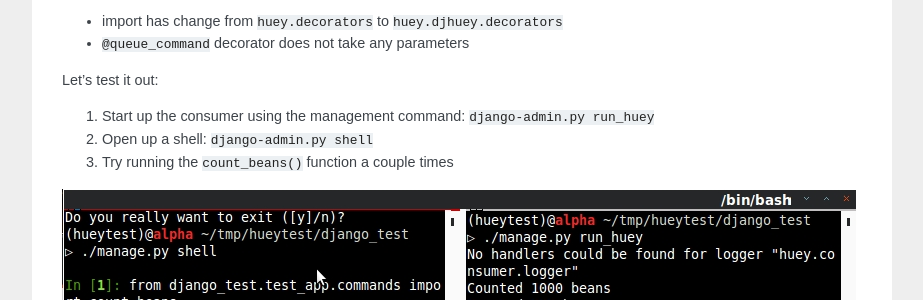
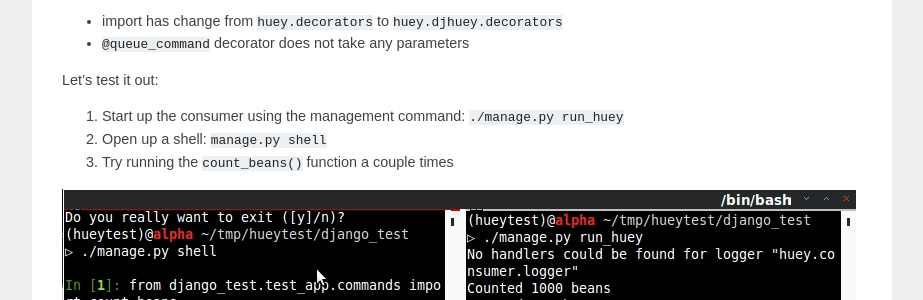
Before and after one commit to coleifer/huey, a Sphinx documentation site: the page built from docs/getting-started.rst, in a window 1280 px wide and 900 px high, scrolled down 9250 px. Shown: the part 150-450 px from the top of the window, without its empty margins (198-1121 px from the left). Built offline with Sphinx 7.4.7, drawn with Linux system fonts in a browser that asks for light colours.

Commit message:
Changed django-admin.py to manage.py, which uses your local settings.py file

```diff
--- a/docs/getting-started.rst
+++ b/docs/getting-started.rst
@@ -388,8 +388,8 @@
 
 Let's test it out:
 
-1. Start up the consumer using the management command: ``django-admin.py run_huey``
-2. Open up a shell: ``django-admin.py shell``
+1. Start up the consumer using the management command: ``./manage.py run_huey``
+2. Open up a shell: ``manage.py shell``
 3. Try running the ``count_beans()`` function a couple times
 
 .. image:: example_django.jpg
```
